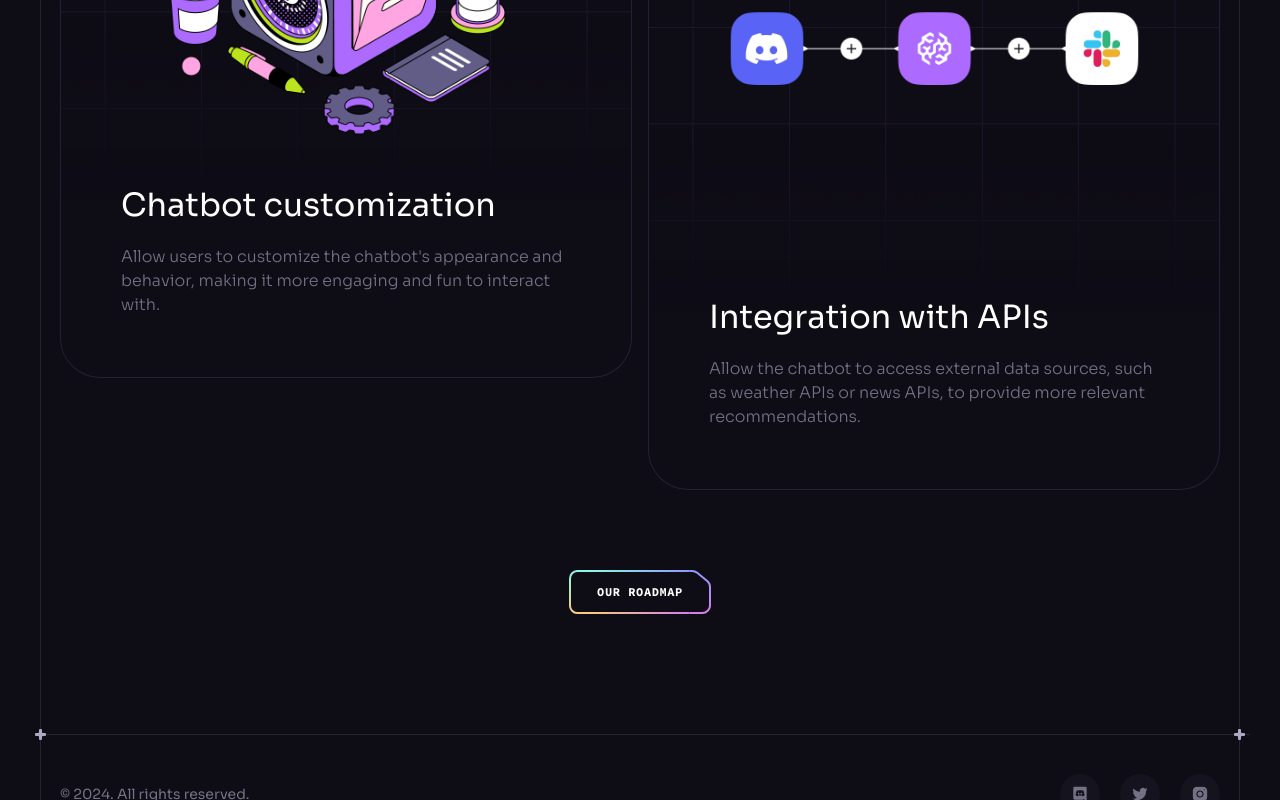
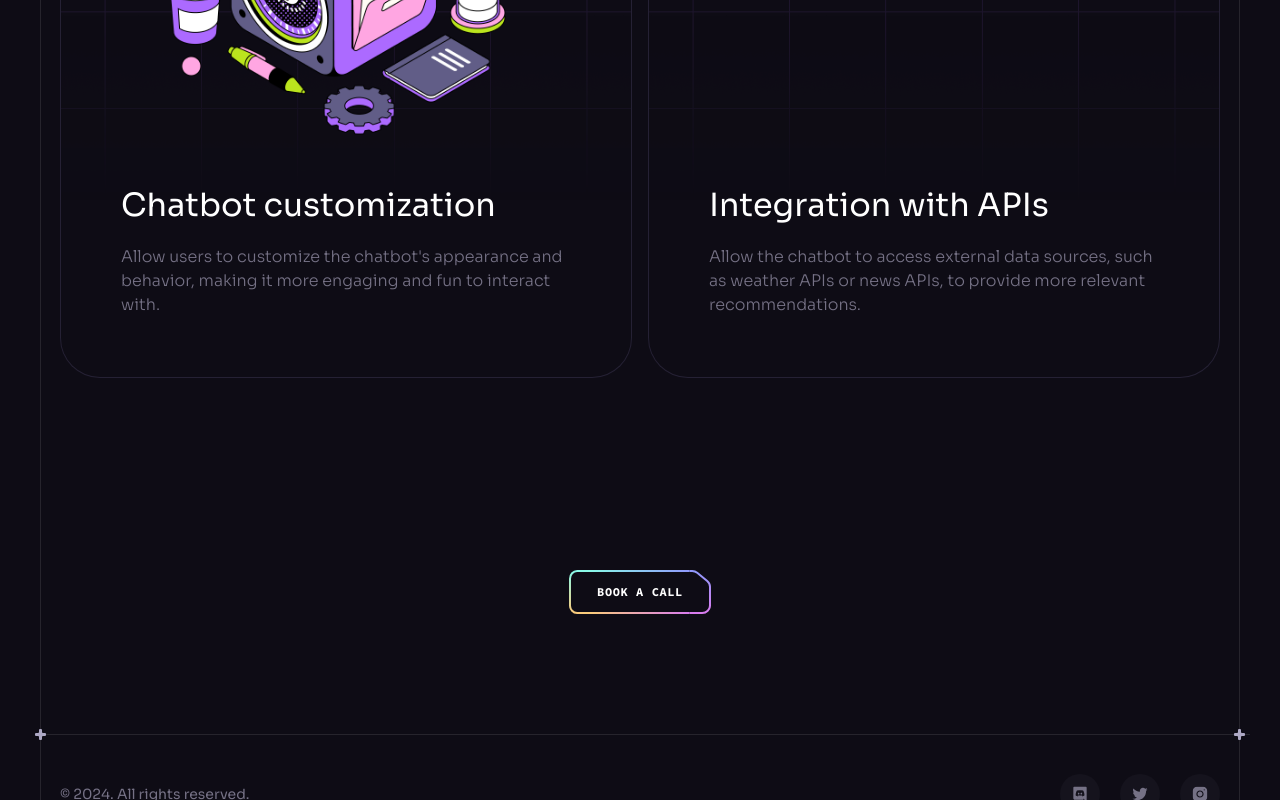
Before and after one commit to 4shreyas5/AdimediaX, a React (Vite) app: page / in a window 1280 px wide. Shown: the part 8029-8829 px from the top of the page. Built offline with nearby package versions, Linux system fonts and the light colour scheme.

Commit message:
Testimonials Updated

```diff
--- a/src/components/PricingList.jsx
+++ b/src/components/PricingList.jsx
@@ -29,7 +29,7 @@ const PricingList = () => {
 
           <Button
             className="w-full my-6  "
-            href={item.price ? "/pricing" : "mailto:contact@jsmastery.pro"}
+            href="https://calendly.com/adimediax/adimediax-discovery-call"
             white={!!item.price}
           >
            Book A Call
--- a/src/components/Roadmap.jsx
+++ b/src/components/Roadmap.jsx
@@ -17,7 +17,7 @@ const Roadmap = () => (
 
           return (
             <div
-              className={`md:flex even:md:translate-y-[7rem] p-0.25 rounded-[2.5rem] ${
+              className={`p-0.25 rounded-[2.5rem] ${
                 item.colorful ? "bg-conic-gradient" : "bg-n-6"
               }`}
               key={item.id}
@@ -69,7 +69,7 @@ const Roadmap = () => (
       </div>
 
       <div className="flex justify-center mt-12 md:mt-15 xl:mt-20">
-        <Button href="/roadmap">Our roadmap</Button>
+        <Button href="https://calendly.com/adimediax/adimediax-discovery-call">Book A Call</Button>
       </div>
     </div>
   </Section>
--- a/src/constants/index.js
+++ b/src/constants/index.js
@@ -115,6 +115,7 @@ export const roadmap = [
     date: "May 2023",
     status: "progress",
     imageUrl: roadmap2,
+    colorful: true,
   },
   {
     id: "2",
```
